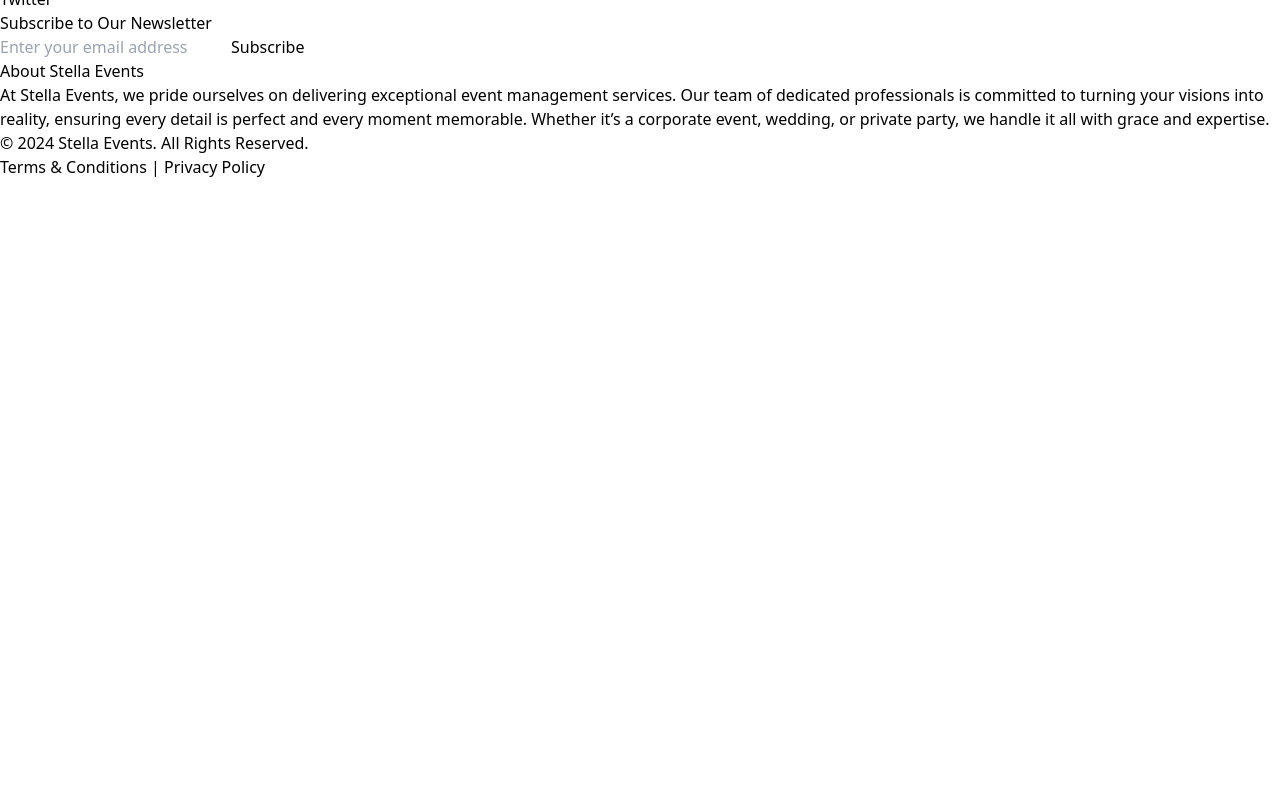
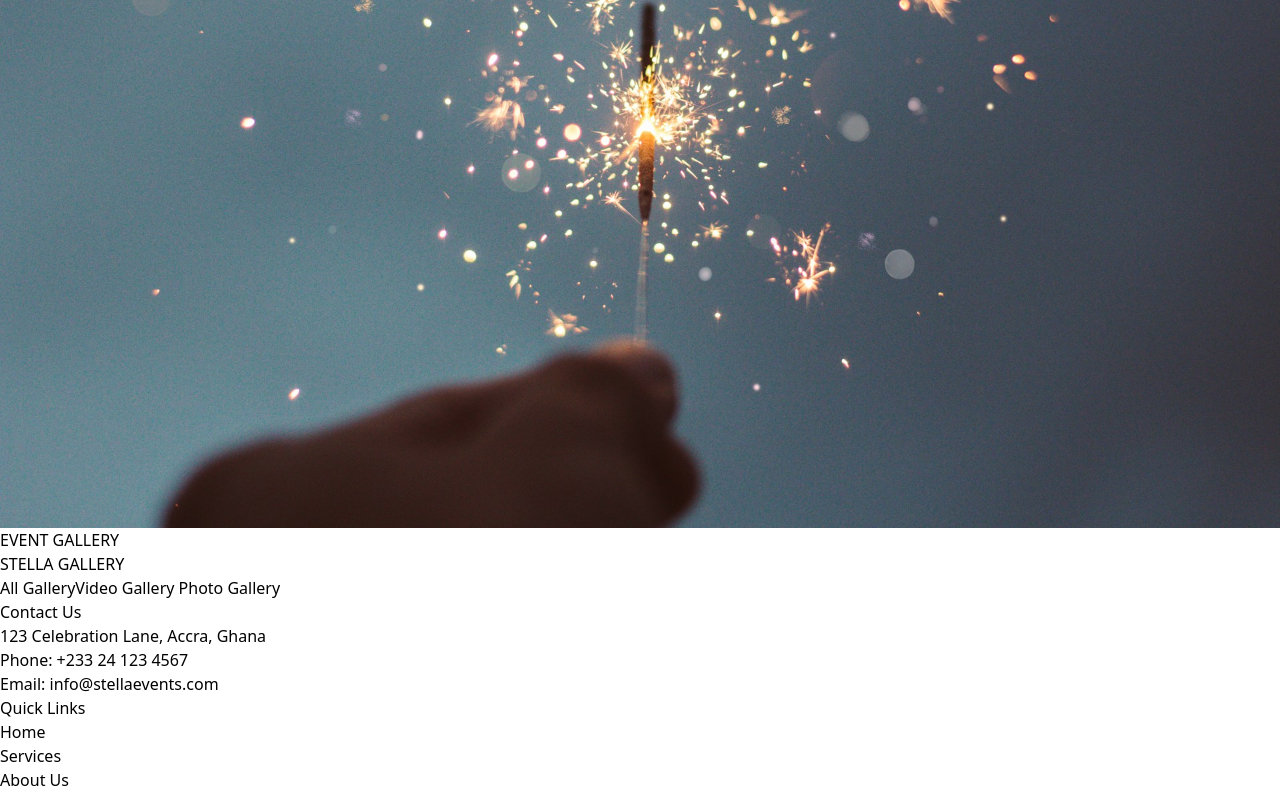
Before and after one commit to Stella-Events/stella_event_frontend, a React (Vite) app: page /gallery in a window 1280 px wide. Shown: the part 1089-1885 px from the top of the page. Before the commit the page ends 1268 px from the top, so only its background shows below. Built offline with nearby package versions, Linux system fonts and the light colour scheme.

Commit message:
Gallery deve

```diff
--- a/src/assets/index.js
+++ b/src/assets/index.js
@@ -3,6 +3,7 @@ import ConcertOne from "./images/concertOne.jpg"
 import ConcertTwo from "./images/concertTwo.jpg"
 import TourOne from "./images/tourOne.jpg"
 import ConferenceOne from "./images/conferenceOne.jpg"
+import GalleryBg from "./images/galleryBg.jpg"
 
 
 
@@ -12,3 +13,4 @@ export {ConcertOne}
 export {ConcertTwo}
 export {TourOne}
 export {ConferenceOne}
+export {GalleryBg}
--- /dev/null
+++ b/src/pages/gallery/components/galleryHero.jsx
@@ -0,0 +1,22 @@
+import { GalleryBg } from "../../../assets"
+
+const GalleryHero = () => {
+  return (
+    <div className="relative h-1/5 py-20 bg-fixed">
+        <img src= {GalleryBg} alt="gallery background image" className="h-[70vh] w-[100vw]" />
+        <div className="py-3 absolute top-0 left-0 inset-0 flex bg-black/50 flex-col items-center justify-center text-white text-center z-20">
+        <h3 className=" text-[#D1DADE] md:text-2xl py-3 tracking-wider font-semibold">EVENT GALLERY</h3>
+        <span className=" text-[#D1DADE] text-4xl md:text-6xl py-2 font-bold">STELLA <span className=" text-amber-500 text-4xl md:text-6xl py-2">GALLERY</span></span>
+        </div>
+        <div className="flex flex-row justify-center gap-16 py-10 ">
+         <a href=""> <span>
+            All Gallery
+            </span></a>
+          <a href=""><span>Video Gallery</span> </a>
+          <a href=""><span>Photo Gallery</span></a>
+        </div>
+    </div>
+  )
+}
+
+export default GalleryHero
--- a/src/pages/gallery/index.jsx
+++ b/src/pages/gallery/index.jsx
@@ -1,6 +1,10 @@
+import GalleryHero from "./components/galleryHero"
+
 const Gallery = () => {
   return (
-    <div>Gallery</div>
+    <div>
+      <GalleryHero/>
+    </div>
   )
 }
 
```
Also changed, not shown: src/components/navbar.jsx (+0 -16 lines), src/assets/images/galleryBg.jpg (added).
